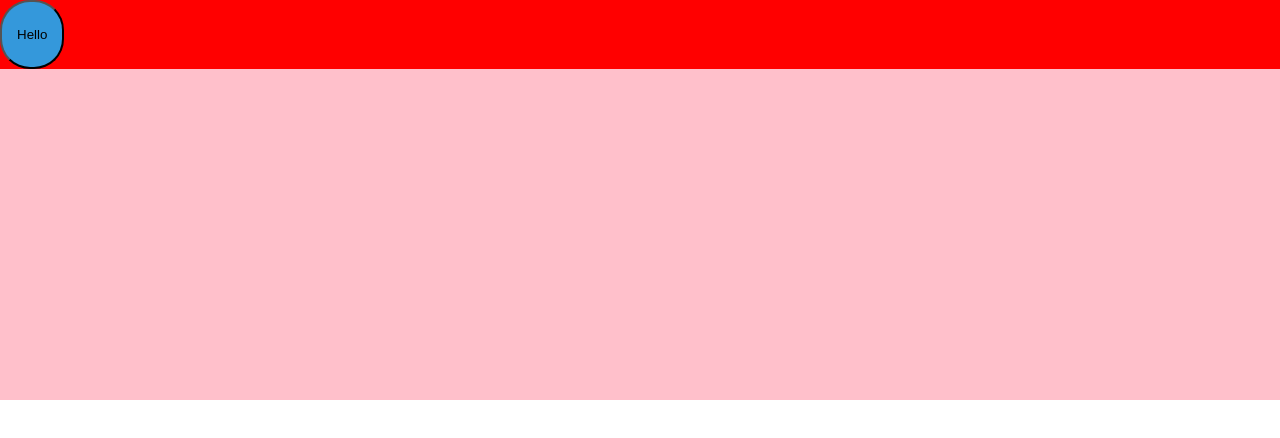
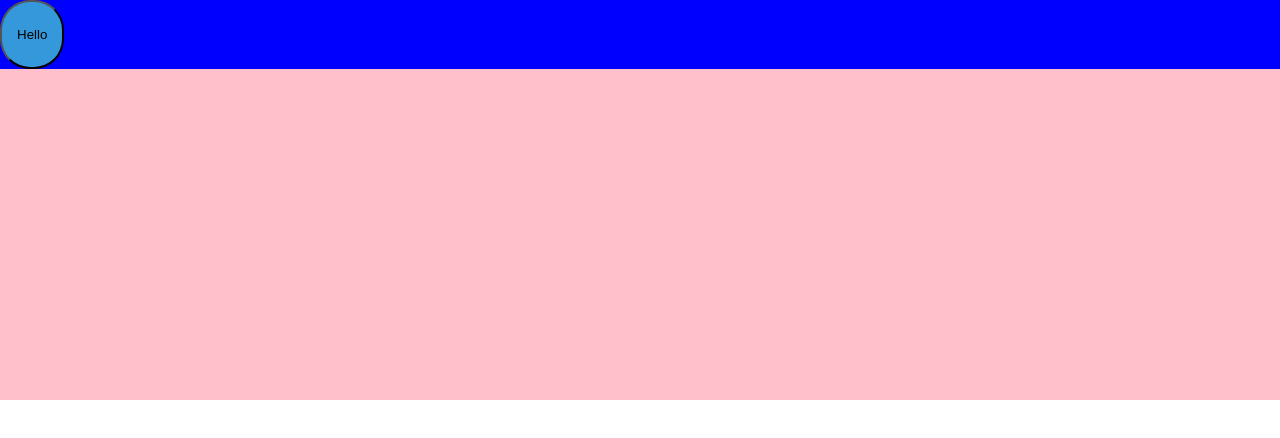
Before and after one commit to dasom0801/styled-awesomeness, a React (Create React App) app: page / in a window 1280 px wide. Shown: the top 438 px of the page. Built offline with nearby package versions, Linux system fonts and the light colour scheme.

Commit message:
#7 Nesting

```diff
--- a/src/App.js
+++ b/src/App.js
@@ -9,14 +9,17 @@ const GlobalStyle = createGlobalStyle`
   }
 `;
 
+const Card = styled.div`
+  background-color: red;
+`;
+
 const Container = styled.div`
   height: 50vh;
   width: 100%;
   background-color: pink;
-`;
-
-const Card = styled.div`
-  background-color: red;
+  ${Card} {
+    background-color: blue;
+  }
 `;
 
 const Button = styled.button`
```
